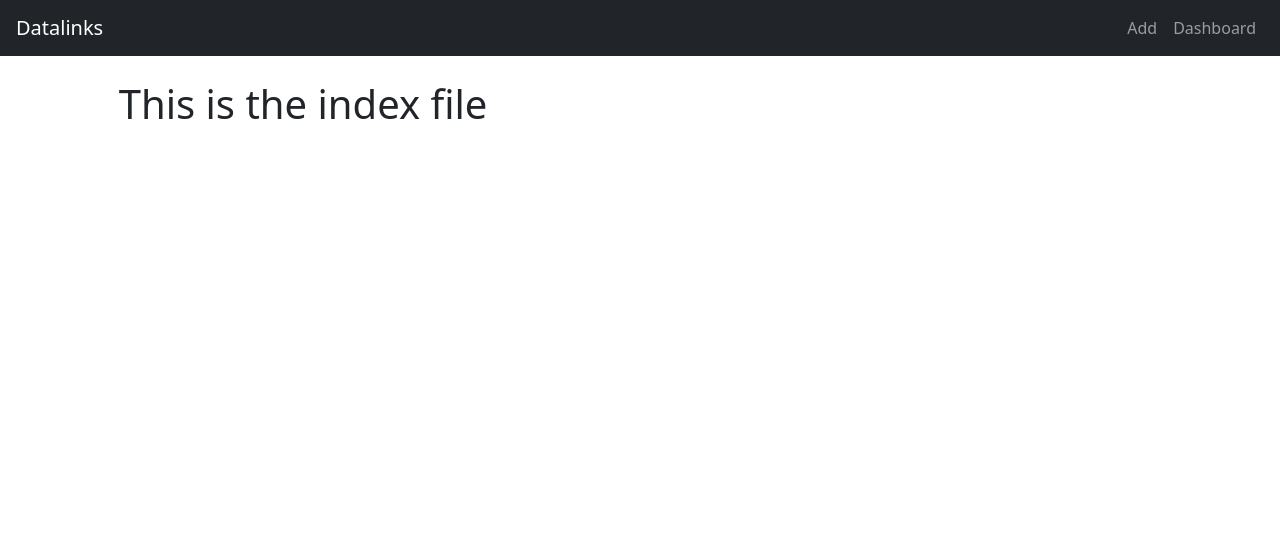
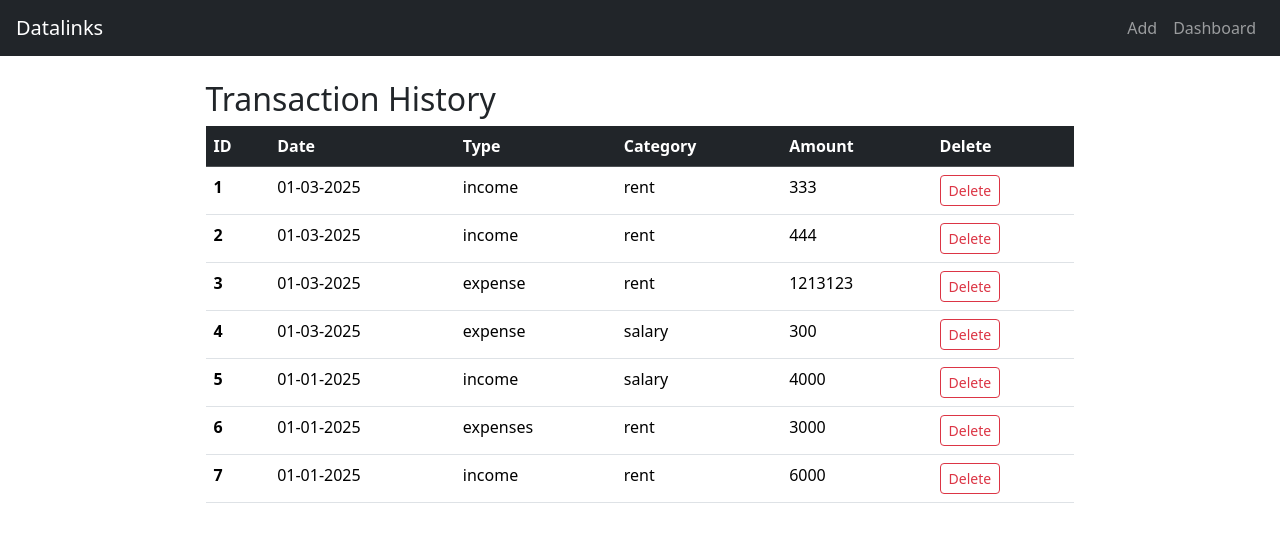
Before and after one commit to r-feynman95/flask_tutorial, a Flask app: page / in a window 1280 px wide. Shown: the top 542 px of the page. Run offline with Flask 3, Linux system fonts and the light colour scheme.

Commit message:
created table
added the table to the index page of site. commented html index page

```diff
--- a/application/routes.py
+++ b/application/routes.py
@@ -6,7 +6,9 @@ from application.models import IncomeExpenses
 
 @app.route("/")
 def index():
-    return render_template('index.html', title = 'index')
+    entries = IncomeExpenses.query.order_by(IncomeExpenses.date.desc()).all()               # Retrieve all entries as a list of objects ordered by date desc
+                                                                                            # Each entry in entries is an IncomeExpense object with attributes that correspond to columns in db table
+    return render_template('index.html', title = 'index', entries = entries)                # Pass the entries information to the html file
 
 @app.route("/add", methods = ["GET", "POST"])
 def add_expense():
--- a/application/templates/index.html
+++ b/application/templates/index.html
@@ -1,4 +1,33 @@
-{% extends  'layout.html' %}
+{% extends 'layout.html' %}
 {% block content %}
-    <h1>This is the index file</h1>
+
+    <div class="col-sm-10 mx-auto ">                            <!-- Column class defining how div reacts to different screen sizes -->
+        <H2>Transaction History</H2>
+        <table class="table">                                           <!-- Create a bootstrap table -->
+            <thead class="table-dark">                                  <!-- Make table head dark -->
+                <tr>                                                    <!-- Define table row -->
+                    <th scope="col">ID</th>                             <!-- Scope is html semantic class for screen readers-->
+                    <th scope="col">Date</th>                           <!-- This says 'Date' is the table header of a column-->
+                    <th scope="col">Type</th>
+                    <th scope="col">Category</th>
+                    <th scope="col">Amount</th>
+                    <th scope="col">Delete</th>
+                </tr>
+            </thead>
+            <tbody>
+                {% for entry in entries %}                                  <!-- Retrieve data from database -->
+                        <tr>
+                            <th scope="row">{{loop.index}}</th>             <!-- Special Jinja2 var that represents 1 based index of current for loop interation-->
+                            <td>{{entry.date.strftime("%m-%d-%Y")}}</td>
+                            <td>{{entry.type}}</td>
+                            <td>{{ entry.category }}</td>
+                            <td>{{ entry.amount }}</td>
+                            <td><a href="#" class="btn btn-outline-danger btn-sm">Delete</a></td> <!-- Button used to delete columns-->
+                        </tr>
+                {% endfor %}
+        </tbody>
+        </table>
+    </div>
 {% endblock %}
+
+<!-- {{ url_for('delete', entry_id = entry.id) }} -->
--- a/application/templates/layout.html
+++ b/application/templates/layout.html
@@ -22,14 +22,14 @@
             <div class = "col-md-12 p-0">
                 <header class = "mb-4">
                     <nav class = "navbar navbar-expand-lg navbar-dark bg-dark">
-                        <a class = "navbar-brand ps-3" href="{{ url_for('index')}}" >Datalinks</a>
+                        <a class = "navbar-brand ps-3" href="{{ url_for('index') }}" >Datalinks</a>
                         <button class = "navbar-toggler" type = "button" data-toggle = "collapse" data-target = "navbarNavAltMarkup"
                             aria-controls = "navbarNavAltMarkup" aria-expanded="false" aria-label="Toggle navigation">
                             <span class = "navbar-toggle-icon"></span>
                         </button>
                         <div class = "collapse navbar-collapse" id="navbarNavAltMarkup">
                             <div class = "navbar-nav ms-auto me-3">
-                                <a class="nav-item nav-link" href="{{ url_for('add_expense')}}">Add</a>
+                                <a class="nav-item nav-link" href="{{ url_for('add_expense') }}">Add</a>
                                 <a class="nav-item nav-link" href="#">Dashboard</a>
                             </div>
                         </div>
```
